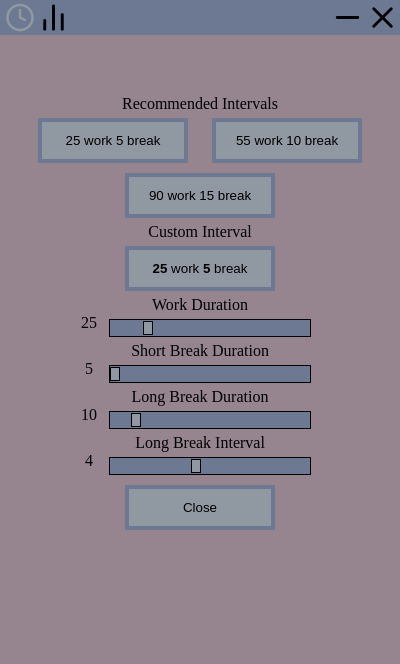
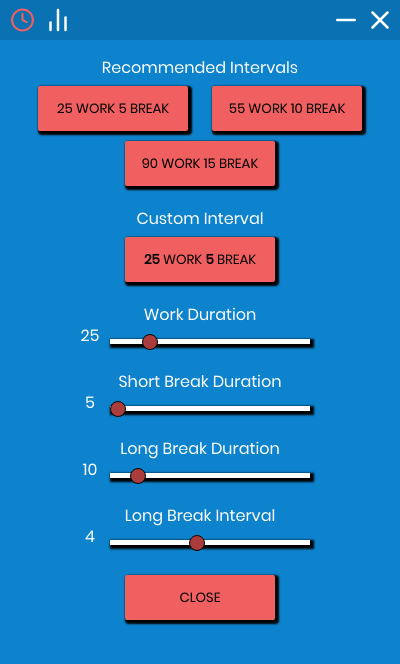
Before and after one commit to fox-archives/sigag, an Electron app: page index.html in a window 400 px wide. Both pictures are taken after a click on the element 17 px from the left and 17 px from the top of the page. Drawn offline with nearby package versions, Linux system fonts and the light colour scheme.

Commit message:
Changed user interface drastically Brighter colors and modifications made to the user interface.

```diff
--- a/app/css/main.css
+++ b/app/css/main.css
@@ -1,36 +1,43 @@
-/*
-dusty: #96858F
-lavender: #6D7993
-overcast: #9099A2
-paper: #D5D5D5
-*/
+@font-face {
+    font-family: 'source-regular';
+    src: url('../assets/fonts/poppins-regular-webfont.woff') format('woff'),
+         url('../assets/fonts/poppins-regular-webfont.woff2') format('woff2');
+         font-weight: normal;
+         font-style: normal;
+}
 
 * {
     margin: 0;
     padding: 0;
+    font-family: source-regular;
+    user-select: none;
 }
 
 body {
     margin: 0px;
     padding: 0px;
-    background-color: #D5D5D5;
+    background-color: #0e83cd;
 }
 
-p {
-    user-select: none;
+p, a{
+    color: white;
 }
-
 button::-moz-focus-inner {
   border: 0;
 }
 
 button {
     margin: 5px 10px 5px 10px;
-    background-color: #9099A2;
+    background-color: #f06060;
     width: 150px;
     height: 45px;
-    border: 4px solid #6D7993;
+    border: none;
+    border-radius: 2px;
     outline: none;    /* Removes blue outline around button on click (Chrome)*/
+    box-shadow: 2px 2px 2px 2px black;
+    cursor: pointer;
+    text-transform: uppercase;
+    display: inner-block;
 
 }
 
@@ -38,10 +45,9 @@ input[type = range] {
     margin: 5px 10px 5px 0px;
     -webkit-appearance: none;
     outline: none;
-    border: 1px solid black;
+    background: none;
     height: 16px;
     width: 200px;
-    background: #6D7993
 }
 
 intput[type=range]:focus {
@@ -49,32 +55,100 @@ intput[type=range]:focus {
 }
 
 input[type=range]::-webkit-slider-thumb {
+    margin-top: -5px;
     -webkit-appearance: none;
     border: 1px solid black;
-    height: 100%;
-    width: 10px;
+    height: 16px;
+    width: 16px;
     cursor: pointer;
-    background: #9099A2;
+    border-radius: 10px;
+    background: #ab3c3c
+
 }
 
 input[type=range]::-webkit-slider-runnable-track {
     width: 100%;
-    height: 85%;
-
+    height: 5px;
+    box-shadow: 2px 2px 2px 2px black;
+    background: #fff;
 }
 
+/* TITLEBAR START */
+#titlebarContainer {
+	position: fixed;
+    display: flex;
+    height: 40px;
+    width: 100%;
+    background-color: #0a71b3;
+	justify-content: space-between;
+    -webkit-app-region: drag;
+}
+
+/* Title-bar left and title-bar right have no drag */
+#titlebarContainer > div {
+    -webkit-app-region: no-drag;
+}
+
+#titlebar-left {
+	position: relative;
+	display: flex;
+	justify-content: flex-end;
+	flex-direction: row;
+}
+
+#titlebar-right {
+	position: relative;
+	display: flex;
+	justify-content: flex-start;
+	flex-direction: row;
+}
+
+.titlebar-svg {
+	width: 30px;
+    height: 30px;
+    margin-top: 5px;
+}
+
+#clock-svg {
+    width: 25px;
+	height: 25px;
+
+    margin-left: 10px;
+
+    padding-top: 2.5px;
+}
+
+#statistics-svg {
+    padding-left: 8px;
+}
+
+#close-application-svg {
+    padding-right: 5px;
+}
+
+#minimize-application-svg {
+    padding-right: 4px;
+}
+
+
+#clock:hover > #clock-svg, #statistics:hover > #statistics-svg, #minimize-application:hover > #minimize-application-svg, #close-application:hover > #close-application-svg {
+	stroke: #f06060;
+	transition: stroke 200ms;
+}
+
+
+/* TITLEBAR ENDS */
 
 /* CHANGE INTERVAL SIDEBAR START */
 #change-interval-sidebar {
     position: fixed;
-    background: #96858F;
-    top: 35px;
+    background: #0e83cd;
+    margin-top: 40px;
+
     left: -400px;
     width: 400px;
     height: 100%;
-    z-index: 1;
     overflow-x: hidden; /* Disable the horizontal scroll */
-    padding-top: 60px; /* Place content 60px from the top */
     transition: 0.5s ease-in-out;
 }
 
@@ -93,62 +167,15 @@ input[type=range]::-webkit-slider-runnable-track {
     margin-right: 10px;
     width: 20px
 }
+
+.interval-text {
+    margin-top: 20px;
+    margin-bottom: 5px;
+}
 /* CHANGE INTERVAL SIDEBAR END*/
-
-/* TITLEBAR START */
-#titlebarContainer {
-	position: fixed;
-    display: flex;
-    height: 35px;
-    width: 100%;
-    background-color: #6D7993;
-	justify-content: space-between;
-    -webkit-app-region: drag;
-}
-
-#titlebar-left {
-	position: relative;
-	display: flex;
-	justify-content: flex-end;
-	flex-direction: row;
-}
-
-#titlebar-right {
-	position: relative;
-	display: flex;
-	justify-content: flex-start;
-	flex-direction: row;
-}
-
-#statistics-svg {
-	padding-left: 1px;
-}
-
-.titlebar-svg {
-	width: 35px;
-    height: 35px;
-}
-
-#clock-svg {
-	width: 30px;
-	height: 30px;
-	padding-left: 5px;
-	padding-top: 2.5px;
-}
-
-#clock:hover > #clock-svg, #statistics:hover > #statistics-svg, #minimize-application:hover > #minimize-application-svg, #close-application:hover > #close-application-svg {
-	stroke: #9099A2;
-	transition: stroke 250ms;
-}
-
-#titlebarContainer > div {
-    -webkit-app-region: no-drag;
-}
-/* TITLEBAR ENDS */
 
 #main-ui {
     position: fixed;
-    margin-top: 35px;
 }
 
 /* MAIN CLOCK START */
--- a/app/js/navigation.js
+++ b/app/js/navigation.js
@@ -6,7 +6,6 @@ function toggleSideNavigation(isOpen) {
     }
     if(isOpen === 0) //Close the sidebar
     {
-        document.getElementById("change-interval-sidebar").style.left="-400px"
-        document.getElementById("change-interval-sidebar").style.width="400px"
+        document.getElementById("change-interval-sidebar").style.left="-100%"
     }
 }
--- a/index.html
+++ b/index.html
@@ -12,14 +12,14 @@
 			<nav id="titlebarContainer">
 				<div id="titlebar-left">
 					<div id="clock" onclick="toggleSideNavigation(1)">
-						<svg id="clock-svg" class="titlebar-svg" width="24" height="24" viewBox="0 0 24 24" fill="none" stroke="currentColor" stroke-width="2" stroke-linecap="round" stroke-linejoin="round">
+						<svg id="clock-svg" class="titlebar-svg" width="24" height="24" viewBox="0 0 24 24" fill="none" stroke="#ffffff" stroke-width="2" stroke-linecap="round" stroke-linejoin="round">
 							<circle cx="12" cy="12" r="10"></circle>
 							<polyline points="12 6 12 12 16 14"></polyline>
 						</svg>
 					</div>
 
 					<div id="statistics">
-						<svg id="statistics-svg" class="titlebar-svg" width="24" height="24" viewBox="0 0 24 24" fill="none" stroke="currentColor" stroke-width="2" stroke-linecap="round" stroke-linejoin="round">
+						<svg id="statistics-svg" class="titlebar-svg" width="24" height="24" viewBox="0 0 24 24" fill="none" stroke="#ffffff" stroke-width="2" stroke-linecap="round" stroke-linejoin="round">
 								<line x1="18" y1="20" x2="18" y2="10"></line>
 								<line x1="12" y1="20" x2="12" y2="4"></line><line x1="6" y1="20" x2="6" y2="14"></line>
 							</svg>
@@ -27,13 +27,13 @@
 				</div>
 				<div id="titlebar-right">
 					<div id="minimize-application">
-						<svg id="minimize-svg" class="titlebar-svg" width="24" height="24" viewBox="0 0 24 24" fill="none" stroke="currentColor" stroke-width="2" stroke-linecap="round" stroke-linejoin="round">
+						<svg id="minimize-application-svg" class="titlebar-svg" width="24" height="24" viewBox="0 0 24 24" fill="none" stroke="#ffffff" stroke-width="2" stroke-linecap="round" stroke-linejoin="round">
 								<line x1="5" y1="12" x2="19" y2="12"></line>
 							</svg>
 					</div>
 
 					<div id="close-application">
-						<svg id="close-application-svg" class="titlebar-svg" width="24" height="24" viewBox="0 0 24 24" fill="none" stroke="currentColor" stroke-width="2" stroke-linecap="round" stroke-linejoin="round">
+						<svg id="close-application-svg" class="titlebar-svg" width="24" height="24" viewBox="0 0 24 24" fill="none" stroke="#ffffff" stroke-width="2" stroke-linecap="round" stroke-linejoin="round">
 							<line x1="18" y1="6" x2="6" y2="18"></line>
 							<line x1="6" y1="6" x2="18" y2="18"></line>
 							</svg>
@@ -45,39 +45,39 @@
 			<!-- CHOOSE INTERVAL SIDEBAR -->
 			<div id="change-interval-sidebar">
 				<div id="change-interval-sidebar-inner">
-					<p>Recommended Intervals</p>
+					<p class="interval-text">Recommended Intervals</p>
 					<button onclick="updateAllIntervalComponents(25, 5, 10, 4)">25 work 5 break</button>
 					<button onclick="updateAllIntervalComponents(55, 10, 20, 4)">55 work 10 break</button>
 					<button onclick="updateAllIntervalComponents(90, 15, 20, 3)">90 work 15 break</button>
 
-					<p>Custom Interval</p>
+					<p class="interval-text">Custom Interval</p>
 					<button id="custom-interval"><b id="custom-interval-work">25</b> work <b id="custom-interval-break">5</b> break</button>
 
 					<div id="time-sliders">
-						<p>Work Duration</p>
-						<div onmousemove="updateOnSliderOnMove(0)" onmouseup="updateOnSliderOnMove(0)">
+						<p class="interval-text">Work Duration</p>
+						<div onmousemove="updateOnSliderOnMove(0)" onmousedown="updateOnSliderOnMove(0)">
 							<p id="work-duration-text">25</p>
 							<input id="work-duration" type="range" min="5" max="120" value="25">
 						</div>
-						<p>Short Break Duration</p>
-						<div onmousemove="updateOnSliderOnMove(1)" onmouseup="updateOnSliderOnMove(1)">
+						<p class="interval-text">Short Break Duration</p>
+						<div onmousemove="updateOnSliderOnMove(1)" onmousedown="updateOnSliderOnMove(1)">
 							<p id="short-break-duration-text">5</p>
 							<input id="short-break-duration" type="range" min="5" max="25" value="5">
 						</div>
-						<p>Long Break Duration</p>
-						<div onmousemove="updateOnSliderOnMove(2)" onmouseup="updateOnSliderOnMove(2)">
+						<p class="interval-text">Long Break Duration</p>
+						<div onmousemove="updateOnSliderOnMove(2)" onmousedown="updateOnSliderOnMove(2)">
 							<p id="long-break-duration-text">10</p>
 							<input id="long-break-duration" type="range" min="5" max="50" value="10">
 						</div>
-						<p>Long Break Interval</p>
-						<div onmousemove="updateOnSliderOnMove(3)" onmouseup="updateOnSliderOnMove(3)">
+						<p class="interval-text">Long Break Interval</p>
+						<div onmousemove="updateOnSliderOnMove(3)" onmousedown="updateOnSliderOnMove(3)">
 							<p id="long-break-interval-text">4</p>
 							<input id="long-break-interval" type="range" min="10" max="80" value="40">
 						</div>
 					</div>
 
 					<div id="custom-interval-div-close" onclick="toggleSideNavigation(0)">
-						<button>Close</button>
+						<button class="interval-text">Close</button>
 					</div>
 				</div> <!-- interval-sidebar-inner -->
 			</div>
@@ -88,7 +88,7 @@
 			<div id="main-ui">
 				<div id="container">
 						<div id="timer-left"></div>
-						<div id="countdown"></div>
+						<!--<div id="countdown"></div>-->
 						<div id="timer-right"></div>
 				</div>
 			</div>
--- a/main.js
+++ b/main.js
@@ -12,7 +12,7 @@ function zCreateWindow() {
     //Creates the browser window
     zMainWindow = new BrowserWindow({
         width: 400,
-        height: 600,
+        height: 700,
         frame: false,
         icon: __dirname + '/app/assets/icon.png' /*, resizable: false*/
     })
```
Also changed, not shown: app/assets/fonts/poppins-regular-webfont.woff (added), app/assets/fonts/poppins-regular-webfont.woff2 (added).
